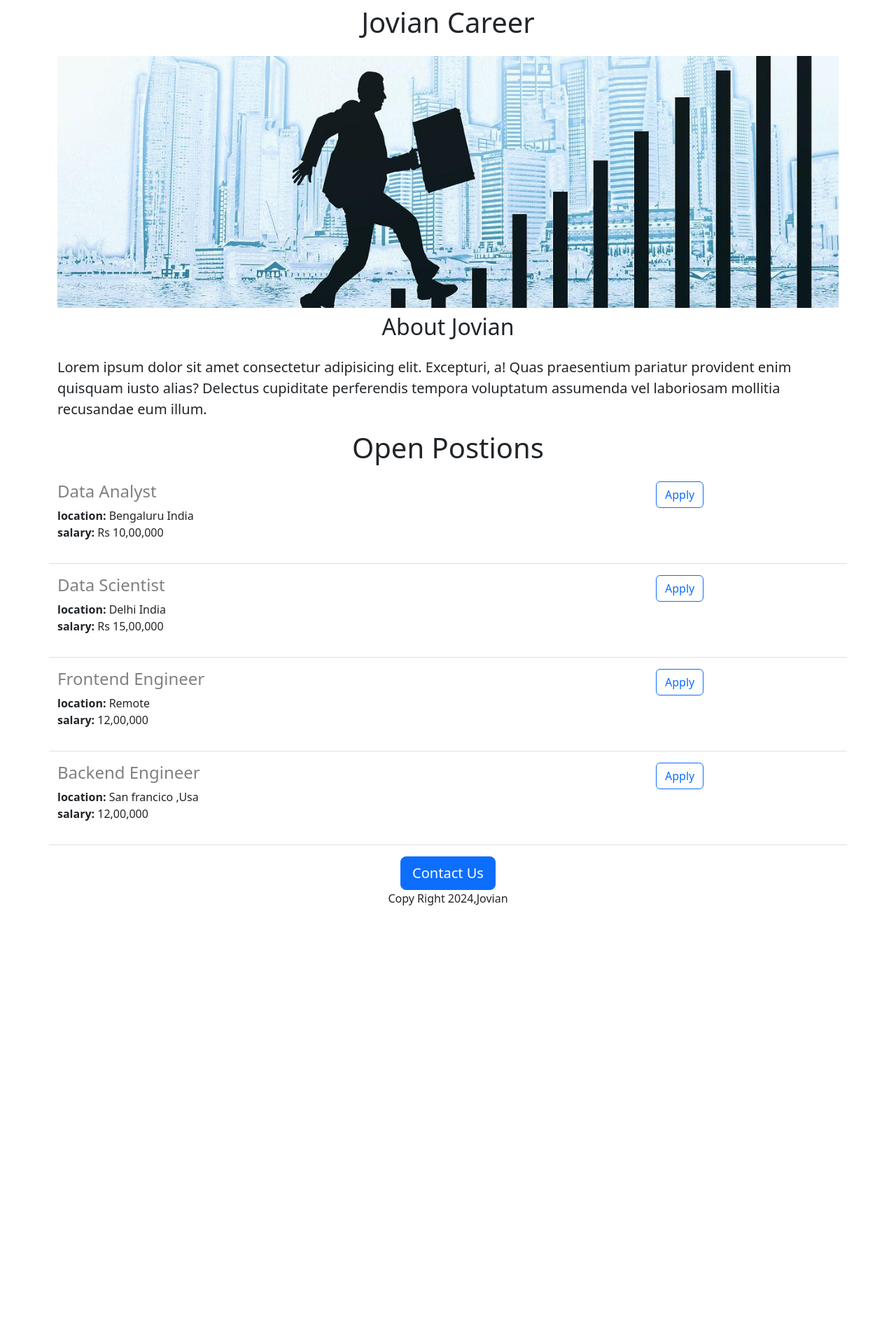
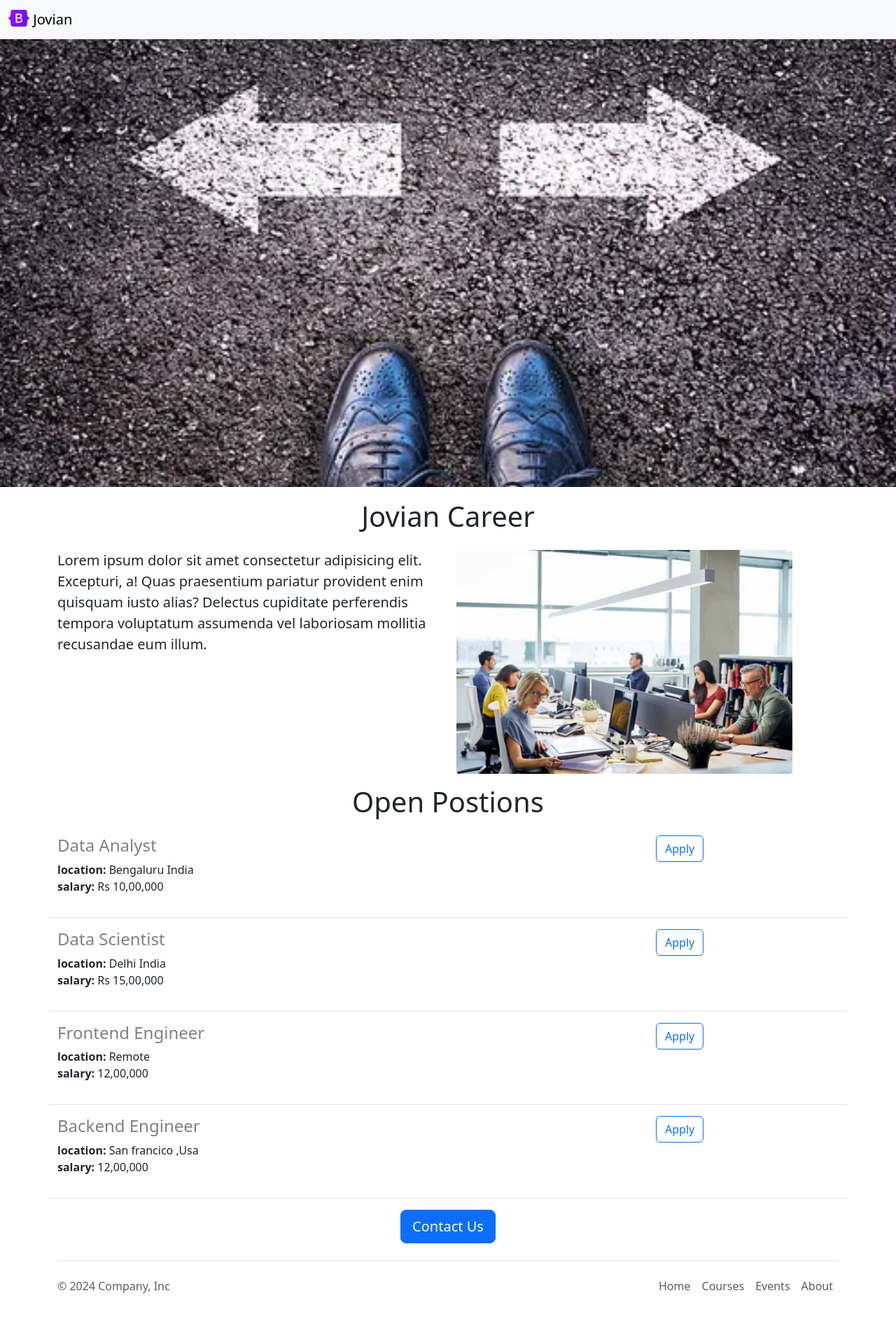
Before and after one commit to sapro313/pranav-careers, a Flask app: page / in a window 1280 px wide. Shown: the whole page at 70% size. Before the commit the page ends 1294 px from the top, so only its background shows below. Run offline with Flask 3, Linux system fonts and the light colour scheme.

Commit message:
completely functional

```diff
--- /dev/null
+++ b/templates/footer.html
@@ -0,0 +1,16 @@
+<div class="container">
+    <footer class="d-flex flex-wrap justify-content-between align-items-center py-3 my-4 border-top">
+      <p class="col-md-4 mb-0 text-body-secondary">&copy; 2024 Company, Inc</p>
+
+      <a href="/" class="col-md-4 d-flex align-items-center justify-content-center mb-3 mb-md-0 me-md-auto link-body-emphasis text-decoration-none">
+        <svg class="bi me-2" width="40" height="32"><use xlink:href="#bootstrap"/></svg>
+      </a>
+
+      <ul class="nav col-md-4 justify-content-end">
+        <li class="nav-item"><a href="https://www.Jovian.ai" class="nav-link px-2 text-body-secondary">Home</a></li>
+        <li class="nav-item"><a href="https://www.jovian.ai/learn" class="nav-link px-2 text-body-secondary">Courses</a></li>
+        <li class="nav-item"><a href="https://www.jovian.ai/events" class="nav-link px-2 text-body-secondary">Events</a></li>
+        <li class="nav-item"><a href="https://www.jovian.ai/about" class="nav-link px-2 text-body-secondary">About</a></li>
+
+    </footer>
+  </div>
--- a/templates/index.html
+++ b/templates/index.html
@@ -7,27 +7,37 @@
     <link href="https://cdn.jsdelivr.net/npm/bootstrap@5.3.3/dist/css/bootstrap.min.css" rel="stylesheet" integrity="sha384-QWTKZyjpPEjISv5WaRU9OFeRpok6YctnYmDr5pNlyT2bRjXh0JMhjY6hW+ALEwIH" crossorigin="anonymous">
     <style>
        #banner{
-        height:360px;
+        height:650px;
         width:100%;
         object-fit: cover;
        }
     </style>
 </head>
 <body>
+    {% include 'nav2.html' %}
+    <img id="banner" src="../static/image 2.webp" class="img-fluid" style="padding-bottom: 10px;">
     <div class="container" >
    <h1 class="text-center mt-2 mb-4">{{company_name}} Career</h1>
-   <img id="banner" src="../static/career.jpg" class="img-fluid">
-   <h2 class="text-center mt-2 mb-4">About Jovian</h2>
+
+<div class="row" style="margin-bottom: 16px;">
+    <div class="col-6">
    <p class="lead">Lorem ipsum dolor sit amet consectetur adipisicing elit. Excepturi, a! Quas praesentium pariatur provident enim quisquam iusto alias? Delectus cupiditate perferendis tempora voluptatum assumenda vel laboriosam mollitia recusandae eum illum.</p>
+ </div>
+<div class="col-6" >
+
+   <img src="../static/people.webp" style="height:320px;border-radius: 4px;">
+</div>
+</div>
    <h1 class="text-center mt-2 mb-4">Open Postions</h1>
  <div>{% for job in jobs %}
     {% include 'jobitem.html' %}
     {% endfor %}
  </div>
    <div class="text-center">
-   <button id="contactbutton" class="btn btn-primary btn-lg">Contact Us </button>
-   <p>Copy Right 2024,Jovian</p>
+   <a id="contactbutton" class="btn btn-primary btn-lg" href="mailto:sapro313@gmail.com?subject=asking%20question%20regarding%20job%20opening&body=name%20%3Cyour%20name%3E%0D%0Aquestion%20%3Cyour%20question%3E">Contact Us </a>
+
 </div>
     </div>
+    {% include 'footer.html' %}
 </body>
 </html>
--- a/templates/jobitem.html
+++ b/templates/jobitem.html
@@ -8,6 +8,6 @@
         {% endif %}
        </div>
        <div class="col-3">
-        <button type="button" class="btn btn-outline-primary" >Apply</button>
+        <a type="button" class="btn btn-outline-primary" href="mailto:sapro@gmail.com?subject=Applying%20for%20{{job['title']}}&body=Name%20%3Cyour%20name%3E%0D%0AGit-hub%20account%3Cyour%20account%3E%0D%0ALinked-in%20profile%20%3Cyour%20profile" >Apply</a>
         </div>
 </div>
--- /dev/null
+++ b/templates/nav2.html
@@ -0,0 +1,9 @@
+<nav class="navbar bg-body-tertiary shadow sm fixed-top bg-white">
+  <div class="container-fluid">
+    <a class="navbar-brand" href="#">
+      <img src="/static/logo.svg" alt="Logo" width="30" height="24" class="d-inline-block align-text-top">
+     Jovian
+    </a>
+  </div>
+</nav>
+<div style="height:56px"></div>
```
Also changed, not shown: static/career.jpg (deleted), static/image 2.webp (added), static/image_website.webp (added), static/logo.svg (added), static/people.webp (added).
